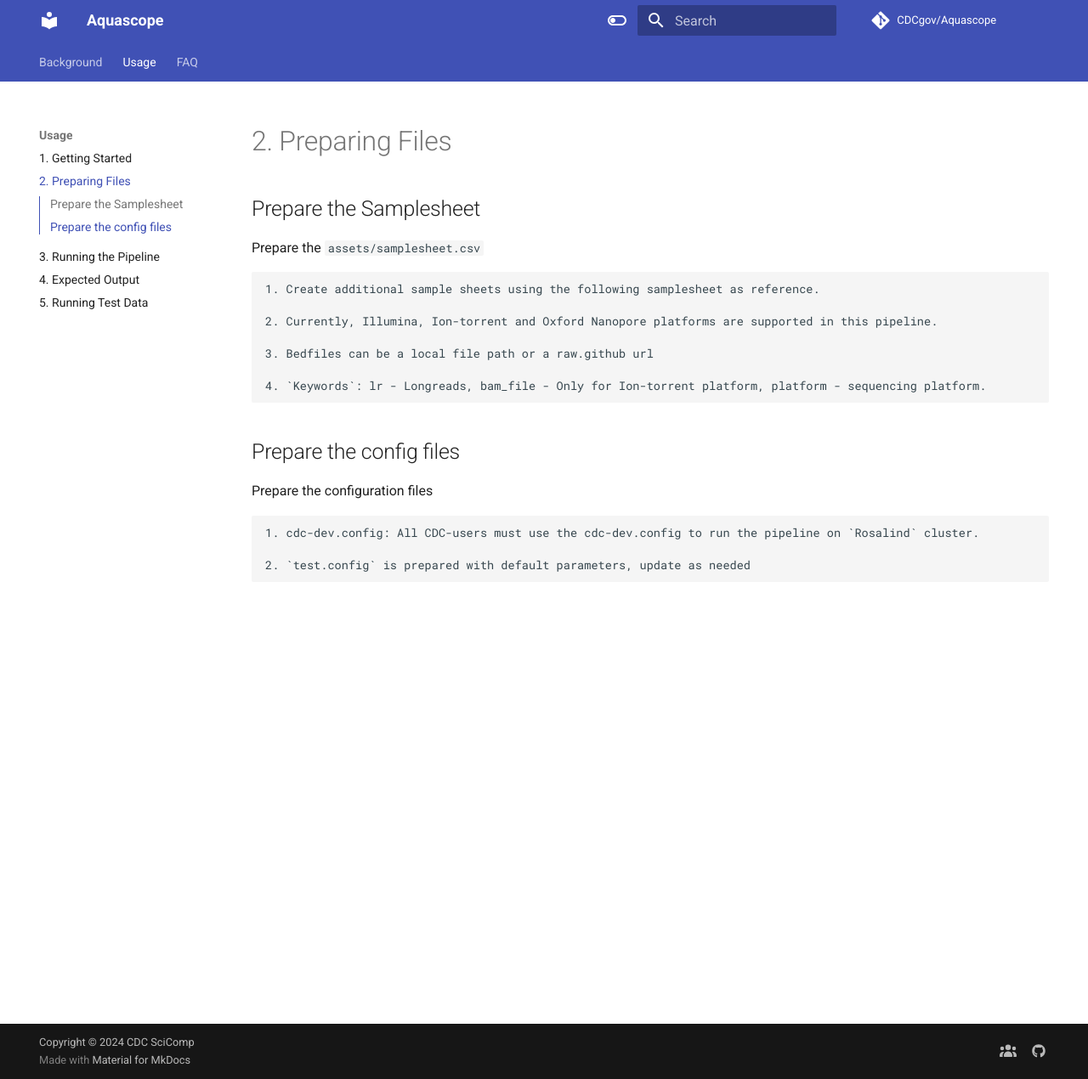
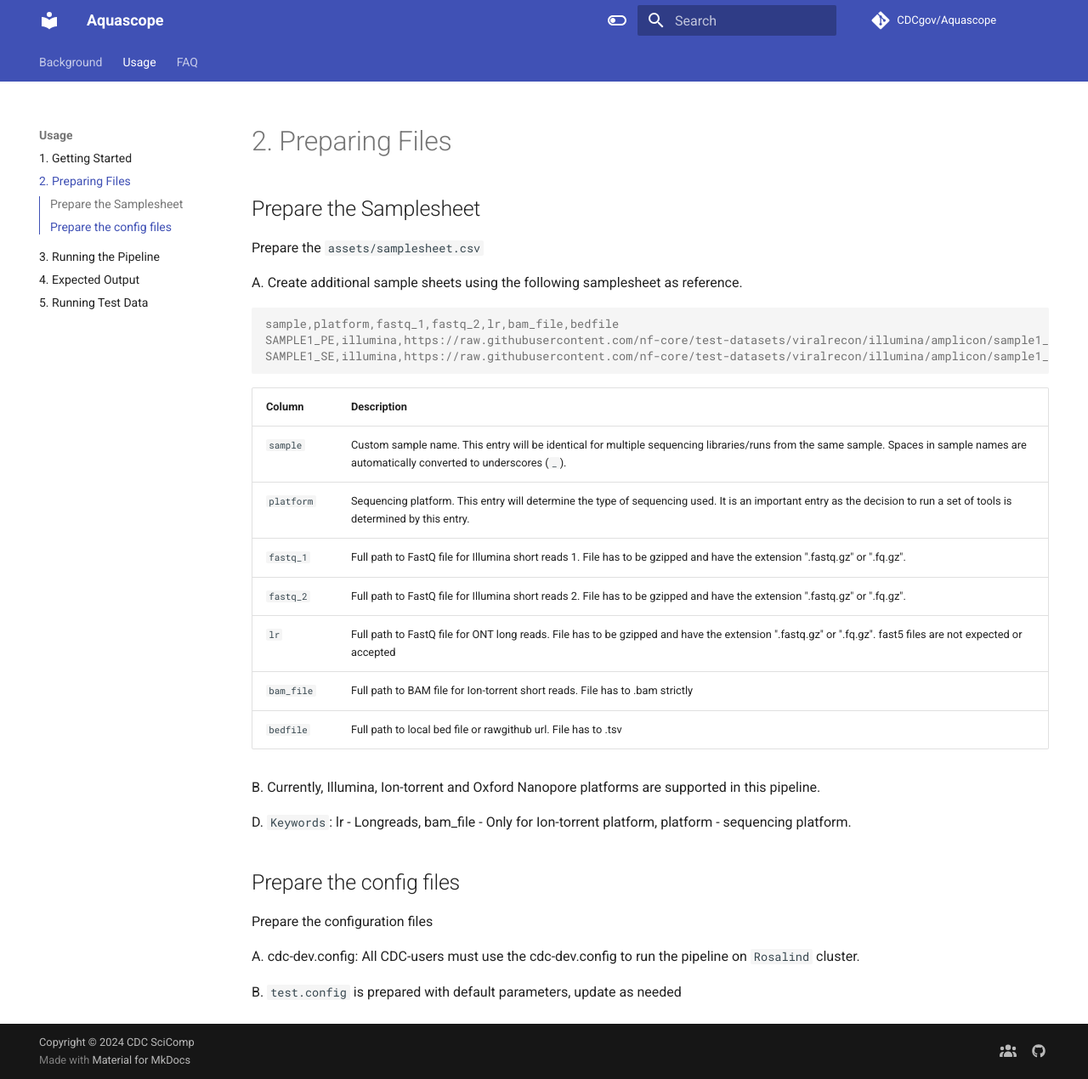
Before and after one commit to CDCgov/aquascope, an MkDocs documentation site: the page built from docs/user-guide/preparing-files.md, in a window 1280 px wide and 1270 px high. Shown: the whole window at 85% size. Built offline with MkDocs 1.6.1 and Material for MkDocs 9.7.7, drawn with Linux system fonts in a browser that asks for light colours; comment, search, counter and statistics services are not loaded; the version menu is left out.

Commit message:
docs: added samplesheet header descriptions

````diff
--- a/docs/user-guide/preparing-files.md
+++ b/docs/user-guide/preparing-files.md
@@ -1,17 +1,32 @@
 ## Prepare the Samplesheet
 Prepare the `assets/samplesheet.csv`
 
-    1. Create additional sample sheets using the following samplesheet as reference.
+A. Create additional sample sheets using the following samplesheet as reference.
 
-    2. Currently, Illumina, Ion-torrent and Oxford Nanopore platforms are supported in this pipeline.
+```console
+sample,platform,fastq_1,fastq_2,lr,bam_file,bedfile
+SAMPLE1_PE,illumina,https://raw.githubusercontent.com/nf-core/test-datasets/viralrecon/illumina/amplicon/sample1_R1.fastq.gz,https://raw.githubusercontent.com/nf-core/test-datasets/viralrecon/illumina/amplicon/sample1_R2.fastq.gz,,,https://raw.githubusercontent.com/artic-network/primer-schemes/master/nCoV-2019/V3/nCoV-2019.primer.bed
+SAMPLE1_SE,illumina,https://raw.githubusercontent.com/nf-core/test-datasets/viralrecon/illumina/amplicon/sample1_R1.fastq.gz,,,,https://raw.githubusercontent.com/artic-network/primer-schemes/master/nCoV-2019/V3/nCoV-2019.primer.bed
+```
 
-    3. Bedfiles can be a local file path or a raw.github url
+| Column         | Description                                                                                                                                                                            |
+|----------------|----------------------------------------------------------------------------------------------------------------------------------------------------------------------------------------|
+| `sample`       | Custom sample name. This entry will be identical for multiple sequencing libraries/runs from the same sample. Spaces in sample names are automatically converted to underscores (`_`). |
+| `platform`     | Sequencing platform. This entry will determine the type of sequencing used. It is an important entry as the decision to run a set of tools is determined by this entry.             |
+| `fastq_1`      | Full path to FastQ file for Illumina short reads 1. File has to be gzipped and have the extension ".fastq.gz" or ".fq.gz".                                                             |
+| `fastq_2`      | Full path to FastQ file for Illumina short reads 2. File has to be gzipped and have the extension ".fastq.gz" or ".fq.gz".                                                             |
+| `lr`           | Full path to FastQ file for ONT long reads. File has to be gzipped and have the extension ".fastq.gz" or ".fq.gz". fast5 files are not expected or accepted                              |
+| `bam_file`     | Full path to BAM file for Ion-torrent short reads. File has to .bam strictly|
+| `bedfile`     |  Full path to local bed file or rawgithub url. File has to .tsv              |
 
-    4. `Keywords`: lr - Longreads, bam_file - Only for Ion-torrent platform, platform - sequencing platform.
+
+B. Currently, Illumina, Ion-torrent and Oxford Nanopore platforms are supported in this pipeline.
+
+D. `Keywords`: lr - Longreads, bam_file - Only for Ion-torrent platform, platform - sequencing platform.
 
 ## Prepare the config files
 Prepare the configuration files
 
-    1. cdc-dev.config: All CDC-users must use the cdc-dev.config to run the pipeline on `Rosalind` cluster.
+A. cdc-dev.config: All CDC-users must use the cdc-dev.config to run the pipeline on `Rosalind` cluster.
 
-    2. `test.config` is prepared with default parameters, update as needed
+B. `test.config` is prepared with default parameters, update as needed
````
